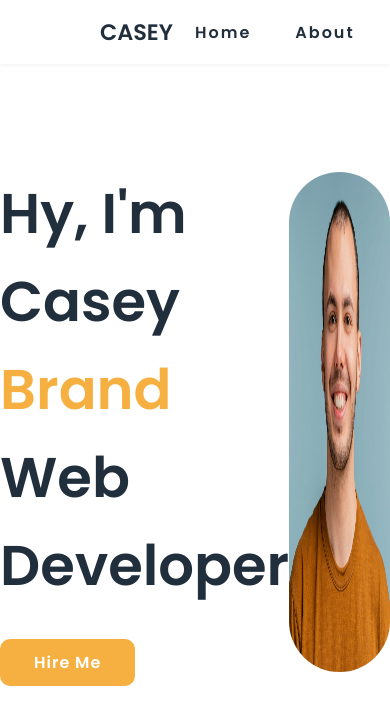
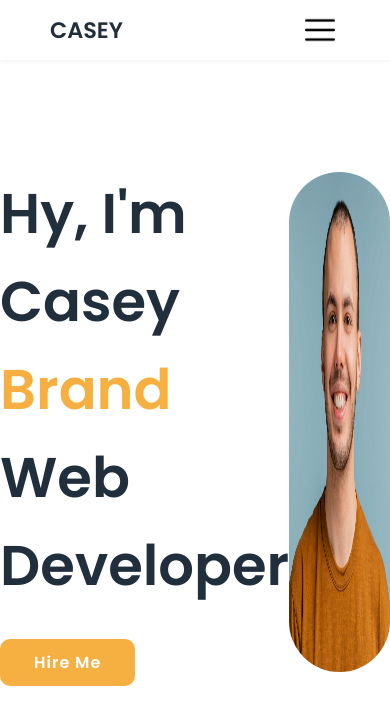
Before and after one commit to LeonardoLezcano/Portfolio-Practice-02, a plain HTML site: page index.html in a window 390 px wide. Shown: the top 709 px of the page. Drawn offline with nearby package versions, Linux system fonts and the light colour scheme.

Commit message:
completo

```diff
--- a/index.html
+++ b/index.html
@@ -15,15 +15,15 @@
   <body>
     <nav>
       <a href="#" class="logo">Casey</a>
-      <div class="toggle"></div>
+      <div class="toggle" onclick="toggleMenu();"></div>
 
       <!-- Menu -->
       <ul class="menu">
-        <li><a href="#home">Home</a></li>
-        <li><a href="#about">About</a></li>
-        <li><a href="#services">Service</a></li>
-        <li><a href="#work">Work</a></li>
-        <li><a href="#contact">Contact</a></li>
+        <li><a href="#home" onclick="toggleMenu();">Home</a></li>
+        <li><a href="#about" onclick="toggleMenu();">About</a></li>
+        <li><a href="#services" onclick="toggleMenu();">Service</a></li>
+        <li><a href="#work" onclick="toggleMenu();">Work</a></li>
+        <li><a href="#contact" onclick="toggleMenu();">Contact</a></li>
       </ul>
     </nav>
     <!-- Main Text and Image -->
@@ -197,5 +197,8 @@
     <div class="copyright">
       <p>&#169; CarpoolVenom All Right Reserved</p>
     </div>
+
+    <!-- Link JS -->
+    <script src="main.js"></script>
   </body>
 </html>
--- a/main.js
+++ b/main.js
@@ -0,0 +1,7 @@
+// Navbar
+function toggleMenu() {
+  let menuToggle = document.querySelector(".toggle");
+  let menu = document.querySelector(".menu");
+  menuToggle.classList.toggle("active");
+  menu.classList.toggle("active");
+}
--- a/style.css
+++ b/style.css
@@ -334,3 +334,48 @@ ul li a:hover {
   color: #fff;
   text-align: center;
 }
+@media (max-width: 991px) {
+  nav {
+    padding: 10px 50px;
+    z-index: 1000;
+  }
+  .menu {
+    position: fixed;
+    top: 60px;
+    right: 100%;
+    display: block;
+    padding: 100px 50px;
+    text-align: center;
+    width: 100%;
+    height: 100vh;
+    background: var(--second-color);
+    transition: 0.5s;
+    z-index: 999;
+    border-top: 1px solid rgba(0, 0, 0, 0.2);
+  }
+}
+.menu.active {
+  right: 0;
+}
+
+nav ul li a {
+  font-size: 35px;
+  line-height: 80px;
+  color: #fff;
+}
+.toggle {
+  width: 40px;
+  height: 40px;
+  background: url(img/menu.png);
+  background-position: center;
+  background-repeat: no-repeat;
+  background-size: 30px;
+  cursor: pointer;
+}
+.toggle.active {
+  background: url(img/close.png);
+  background-position: center;
+  background-repeat: no-repeat;
+  background-size: 25px;
+  cursor: pointer;
+}
```
Also changed, not shown: img/close.png (added), img/menu.png (added).
